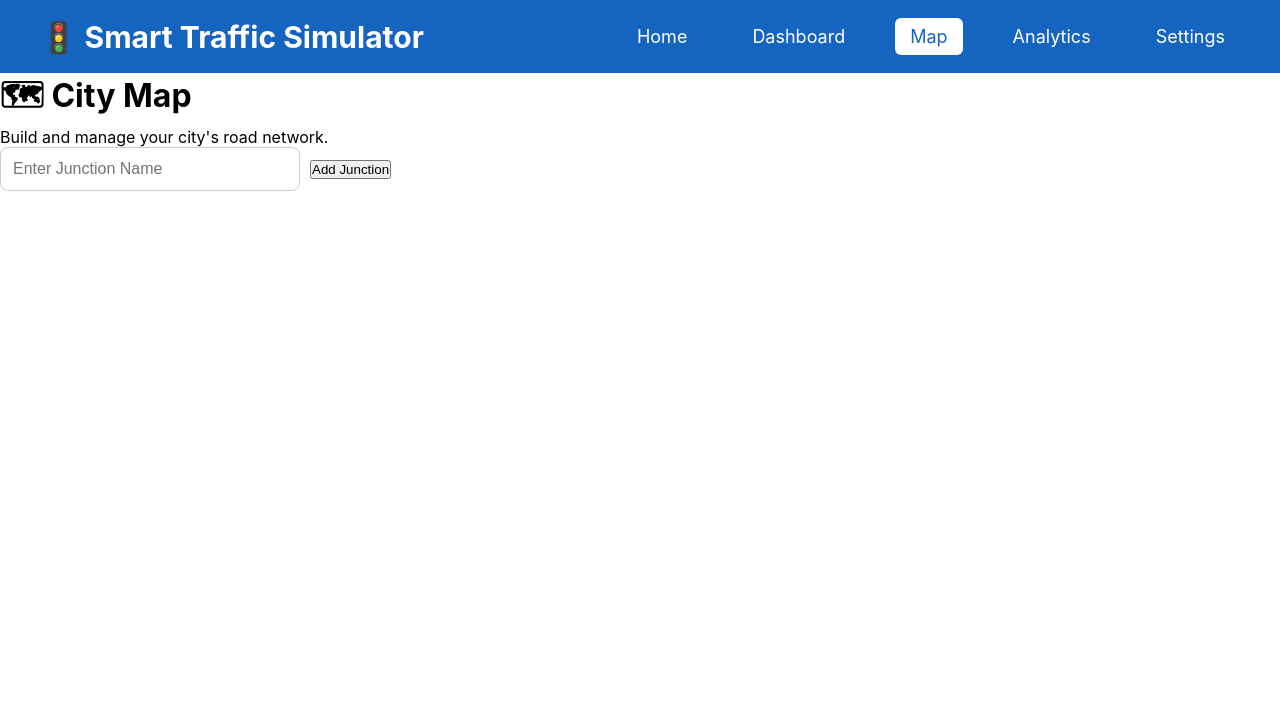
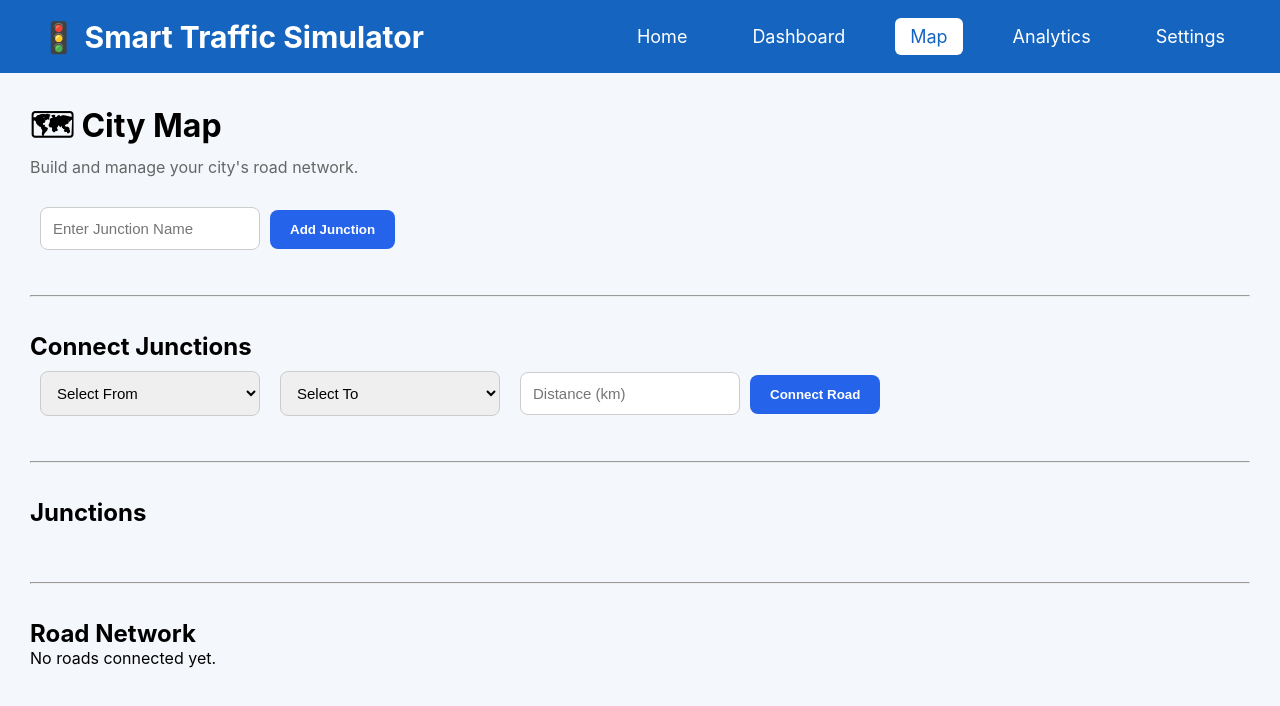
Before and after one commit to gaddeanjali31/Traffic-Simulator, a React (Create React App) app in the folder frontend/: page /map in a window 1280 px wide. Shown: the top 706 px of the page. Built offline with nearby package versions, Linux system fonts and the light colour scheme.

Commit message:
Day 11: Added traffic density simulation

```diff
--- a/frontend/src/pages/Map.css
+++ b/frontend/src/pages/Map.css
@@ -1,17 +1,87 @@
-.input-box{
+.map-page{
+    padding:30px;
+    background:#f4f7fb;
+    min-height:100vh;
+}
 
-    width:300px;
+.subtitle{
+    color:#666;
+    margin-bottom:20px;
+}
 
+.input-box,
+select,
+input[type="number"]{
     padding:12px;
+    margin:10px;
+    width:220px;
+    border:1px solid #ccc;
+    border-radius:8px;
+    font-size:15px;
+}
 
-    font-size:16px;
+.add-btn{
+    background:#2563eb;
+    color:white;
+    border:none;
+    padding:12px 20px;
+    border-radius:8px;
+    cursor:pointer;
+    font-weight:bold;
+}
 
-    border:1px solid #ccc;
+.add-btn:hover{
+    background:#1d4ed8;
+}
 
+.junction-list{
+    display:flex;
+    flex-wrap:wrap;
+    gap:20px;
+    margin-top:20px;
+}
+
+.junction-card{
+    background:white;
+    width:280px;
+    padding:20px;
+    border-radius:12px;
+    box-shadow:0 4px 10px rgba(0,0,0,.1);
+}
+
+.signal-btn{
+    background:#f59e0b;
+    color:white;
+    border:none;
+    padding:10px 16px;
     border-radius:8px;
+    cursor:pointer;
+    margin-right:10px;
+}
 
+.delete-btn{
+    background:#ef4444;
+    color:white;
+    border:none;
+    padding:10px 16px;
+    border-radius:8px;
+    cursor:pointer;
+}
+
+hr{
+    margin:35px 0;
+}
+.traffic-btn{
+    background:#10b981;
+    color:white;
+    border:none;
+    padding:10px 16px;
+    border-radius:8px;
+    cursor:pointer;
+    margin-top:10px;
     margin-right:10px;
+}
 
-    margin-bottom:20px;
-
+.traffic-btn:hover{
+    background:#059669;
 }
--- a/frontend/src/pages/Map.jsx
+++ b/frontend/src/pages/Map.jsx
@@ -5,6 +5,11 @@ function Map() {
 
     const [junctionName, setJunctionName] = useState("");
     const [junctions, setJunctions] = useState([]);
+
+    const [from, setFrom] = useState("");
+    const [to, setTo] = useState("");
+    const [distance, setDistance] = useState("");
+    const [roads, setRoads] = useState([]);
 
     function addJunction() {
 
@@ -16,7 +21,9 @@ function Map() {
        const newJunction = {
     id: Date.now(),
     name: junctionName,
-            status: "Active"
+    status: "Active",
+    signal: "🔴 Red",
+    traffic: "🟢 Low"
 };
 
         setJunctions([...junctions, newJunction]);
@@ -24,11 +31,97 @@ function Map() {
     }
 
     function deleteJunction(id) {
+        setJunctions(junctions.filter((j) => j.id !== id));
+    }
+    function changeSignal(id) {
 
     setJunctions(
-            junctions.filter(j => j.id !== id)
+
+        junctions.map((junction) => {
+
+            if (junction.id === id) {
+
+                let nextSignal = "";
+
+                if (junction.signal === "🔴 Red")
+                    nextSignal = "🟡 Yellow";
+
+                else if (junction.signal === "🟡 Yellow")
+                    nextSignal = "🟢 Green";
+
+                else
+                    nextSignal = "🔴 Red";
+
+                return {
+                    ...junction,
+                    signal: nextSignal
+                };
+            }
+
+            return junction;
+
+        })
+
     );
 
+}
+function changeTraffic(id) {
+
+    setJunctions(
+
+        junctions.map((junction) => {
+
+            if (junction.id === id) {
+
+                let nextTraffic = "";
+
+                if (junction.traffic === "🟢 Low")
+                    nextTraffic = "🟡 Medium";
+
+                else if (junction.traffic === "🟡 Medium")
+                    nextTraffic = "🔴 High";
+
+                else
+                    nextTraffic = "🟢 Low";
+
+                return {
+                    ...junction,
+                    traffic: nextTraffic
+                };
+            }
+
+            return junction;
+
+        })
+
+    );
+
+}
+
+    function addRoad() {
+
+        if (from === "" || to === "" || distance === "") {
+            alert("Fill all road details.");
+            return;
+        }
+
+        if (from === to) {
+            alert("Choose two different junctions.");
+            return;
+        }
+
+        const newRoad = {
+            id: Date.now(),
+            from,
+            to,
+            distance
+        };
+
+        setRoads([...roads, newRoad]);
+
+        setFrom("");
+        setTo("");
+        setDistance("");
     }
 
     return (
@@ -56,15 +149,63 @@ function Map() {
                 Add Junction
             </button>
 
+            <hr />
+
+            <h2>Connect Junctions</h2>
+
+            <select
+                value={from}
+                onChange={(e) => setFrom(e.target.value)}
+            >
+                <option value="">Select From</option>
+
+                {junctions.map((j) => (
+                    <option key={j.id} value={j.name}>
+                        {j.name}
+                    </option>
+                ))}
+
+            </select>
+
+            <select
+                value={to}
+                onChange={(e) => setTo(e.target.value)}
+            >
+                <option value="">Select To</option>
+
+                {junctions.map((j) => (
+                    <option key={j.id} value={j.name}>
+                        {j.name}
+                    </option>
+                ))}
+
+            </select>
+
+            <input
+                type="number"
+                placeholder="Distance (km)"
+                value={distance}
+                onChange={(e) => setDistance(e.target.value)}
+            />
+
+            <button
+                className="add-btn"
+                onClick={addRoad}
+            >
+                Connect Road
+            </button>
+
+            <hr />
+
+            <h2>Junctions</h2>
+
             <div className="junction-list">
 
-                {
-
-                    junctions.map((junction) => (
+                {junctions.map((junction) => (
 
                     <div
+                        key={junction.id}
                         className="junction-card"
-                            key={junction.id}
                     >
 
                         <h3>📍 {junction.name}</h3>
@@ -72,6 +213,24 @@ function Map() {
                         <p><strong>ID:</strong> {junction.id}</p>
 
                         <p><strong>Status:</strong> {junction.status}</p>
+                        <p>
+    <strong>Signal:</strong> {junction.signal}
+    <p>
+    <strong>Traffic:</strong> {junction.traffic}
+</p>
+</p>
+<button
+    className="signal-btn"
+    onClick={() => changeSignal(junction.id)}
+>
+    Change Signal
+</button>
+<button
+    className="traffic-btn"
+    onClick={() => changeTraffic(junction.id)}
+>
+    🚗 Change Traffic
+</button>
 
                         <button
                             className="delete-btn"
@@ -82,11 +241,40 @@ function Map() {
 
                     </div>
 
+                ))}
+
+            </div>
+
+            <hr />
+
+            <h2>Road Network</h2>
+
+            {roads.length === 0 ? (
+
+                <p>No roads connected yet.</p>
+
+            ) : (
+
+                roads.map((road) => (
+
+                    <div
+                        key={road.id}
+                        className="junction-card"
+                    >
+
+                        <p>
+                            🚗 <strong>{road.from}</strong> ➜ <strong>{road.to}</strong>
+                        </p>
+
+                        <p>
+                            Distance: {road.distance} km
+                        </p>
+
+                    </div>
+
                 ))
 
-                }
-
-            </div>
+            )}
 
         </div>
 
```
Lines whose indentation alone changed are shown as unchanged.
